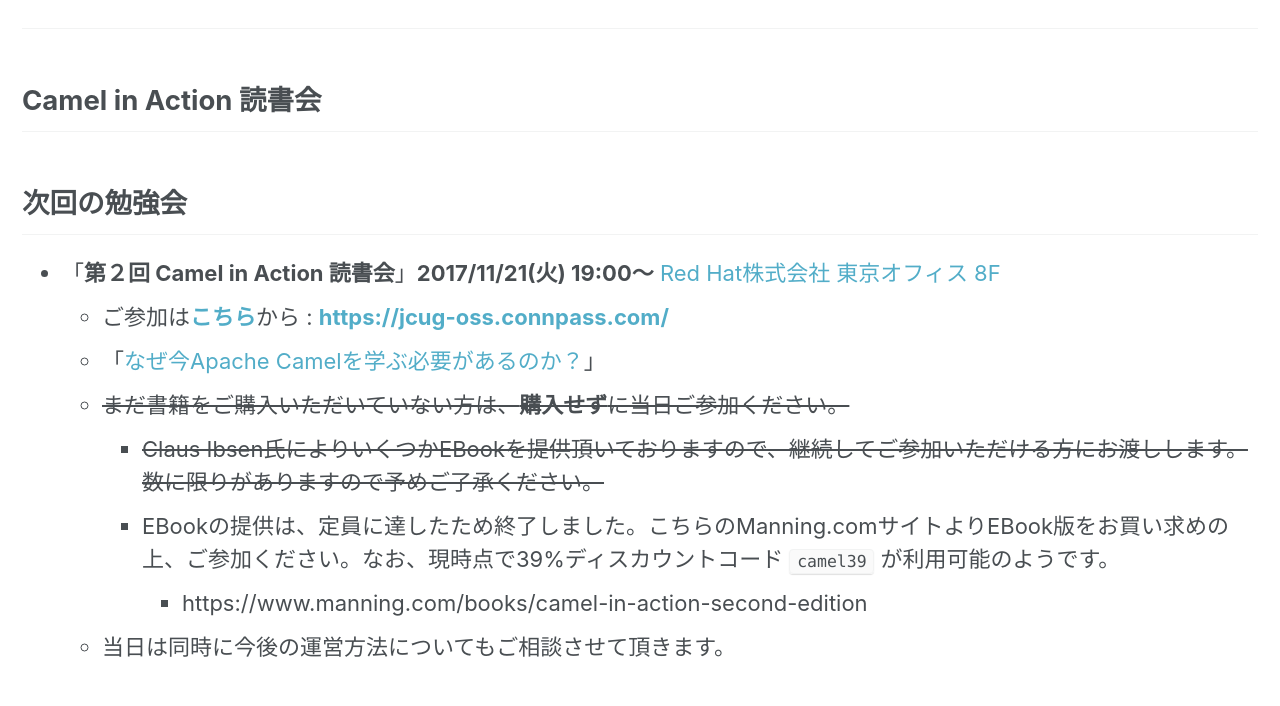
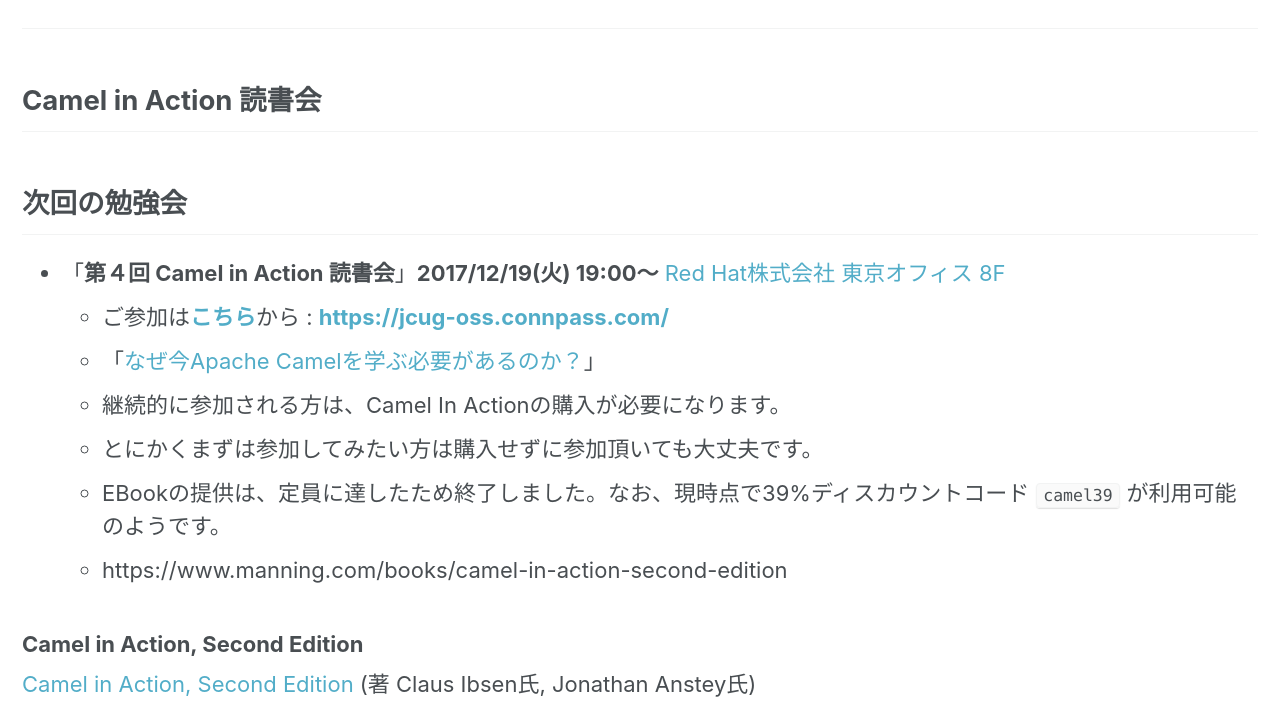
Before and after one commit to jcug-oss/jcug-oss.github.io, a Jekyll site: the page built from index.md, in a window 1280 px wide and 900 px high, scrolled down 1405 px, cut to the strip 0-706 px from the top of the window. Built offline with Jekyll 4.4.1, drawn with Linux system fonts in a browser that asks for light colours; some of the changed text lies outside the part shown.

Commit message:
Update next camel in action reading group date

```diff
--- a/index.md
+++ b/index.md
@@ -30,7 +30,7 @@ github:
   - excerpt: '{::nomarkdown}<iframe style="display: inline-block;" src="https://ghbtns.com/github-btn.html?user=mmistakes&repo=minimal-mistakes&type=star&count=true&size=large" frameborder="0" scrolling="0" width="160px" height="30px"></iframe> <iframe style="display: inline-block;" src="https://ghbtns.com/github-btn.html?user=mmistakes&repo=minimal-mistakes&type=fork&count=true&size=large" frameborder="0" scrolling="0" width="158px" height="30px"></iframe>{:/nomarkdown}'
 intro:
   - excerpt: '
-「**第２回 Camel in Action 読書会**」**2017/11/21(火) 19:00〜** <br/>
+「**第４回 Camel in Action 読書会**」**2017/12/19(火) 19:00〜** <br/>
 [Red Hat株式会社 東京オフィス 8F](https://www.redhat.com/ja/files/resources/ja-rhkk-map-2013.pdf)<br/>
 参加は[**こちら**](https://jcug-oss.connpass.com/)から<br/>
   '
@@ -50,14 +50,13 @@ intro:
 
 ## <a name="next-reading-group"></a>次回の勉強会
 
-* 「**第２回 Camel in Action 読書会**」**2017/11/21(火) 19:00〜** [Red Hat株式会社 東京オフィス 8F](https://www.redhat.com/ja/files/resources/ja-rhkk-map-2013.pdf)
+* 「**第４回 Camel in Action 読書会**」**2017/12/19(火) 19:00〜** [Red Hat株式会社 東京オフィス 8F](https://www.redhat.com/ja/files/resources/ja-rhkk-map-2013.pdf)
   * ご参加は[**こちら**](https://jcug-oss.connpass.com/)から : **<https://jcug-oss.connpass.com/>**
   * 「[なぜ今Apache Camelを学ぶ必要があるのか？](http://jcug-oss.github.io/article/why-do-we-have-to-learn-camel-q)」
-  * ~~まだ書籍をご購入いただいていない方は、**購入せず**に当日ご参加ください。~~
-    * ~~Claus Ibsen氏によりいくつかEBookを提供頂いておりますので、継続してご参加いただける方にお渡しします。数に限りがありますので予めご了承ください。~~
-    * EBookの提供は、定員に達したため終了しました。こちらのManning.comサイトよりEBook版をお買い求めの上、ご参加ください。なお、現時点で39%ディスカウントコード `camel39` が利用可能のようです。
-      * https://www.manning.com/books/camel-in-action-second-edition
-  * 当日は同時に今後の運営方法についてもご相談させて頂きます。
+  *  継続的に参加される方は、Camel In Actionの購入が必要になります。
+    * とにかくまずは参加してみたい方は購入せずに参加頂いても大丈夫です。
+    * EBookの提供は、定員に達したため終了しました。なお、現時点で39%ディスカウントコード `camel39` が利用可能のようです。
+    * https://www.manning.com/books/camel-in-action-second-edition
 
 ### Camel in Action, Second Edition
 
```
